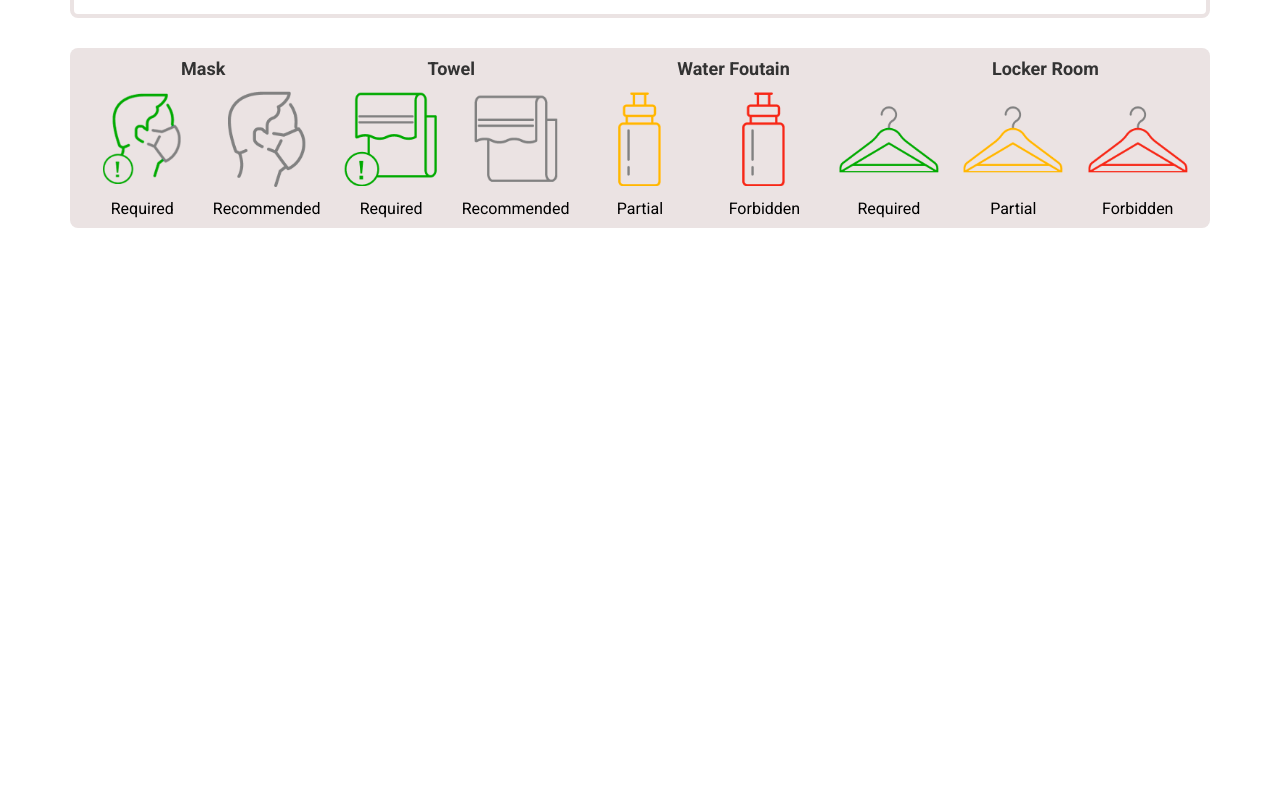
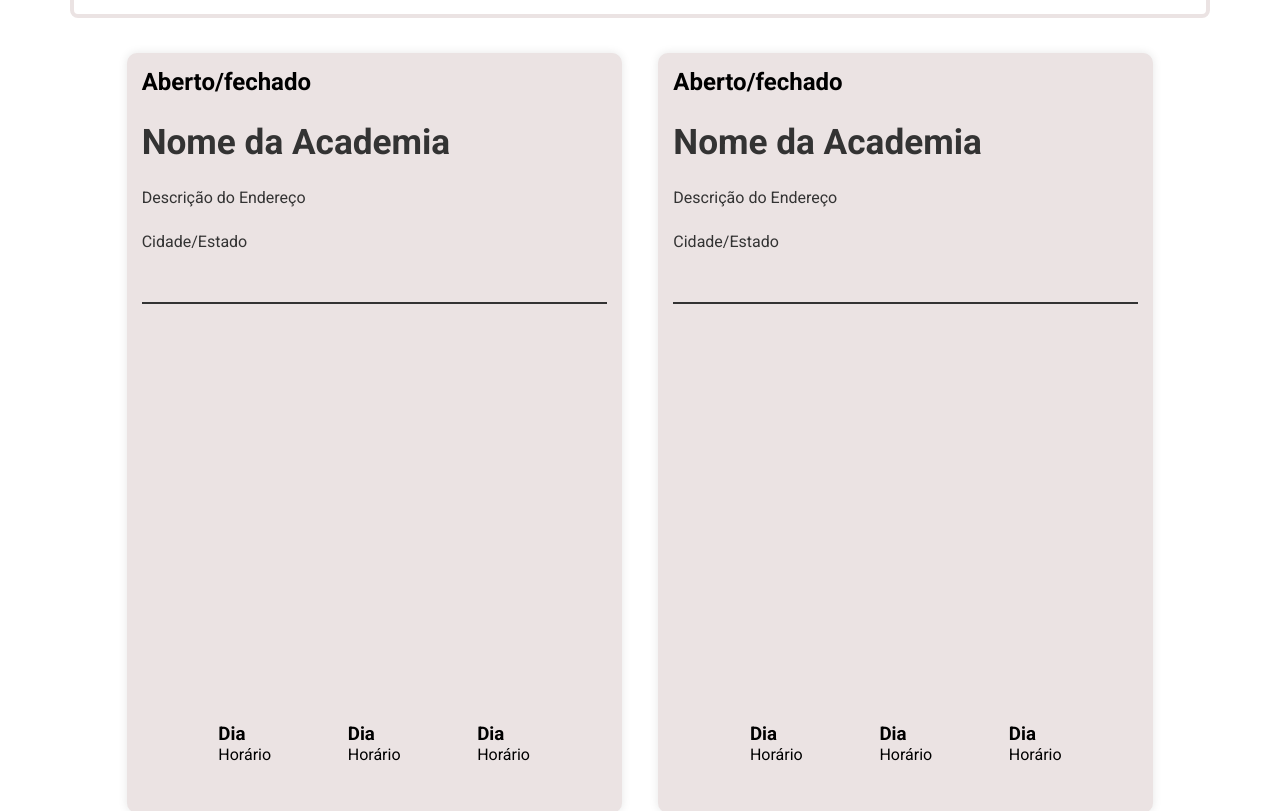
Before and after one commit to SrLuc/SmartFit-Challenger, a React (Vite) app: page / in a window 1280 px wide. Shown: the part 840-1651 px from the top of the page. Before the commit the page ends 1098 px from the top, so only its background shows below. Built offline with nearby package versions, Linux system fonts and the light colour scheme.

Commit message:
feat: add GymItem component; Style: Styling GymItem component and GymPanelComponetn

```diff
--- a/src/App.tsx
+++ b/src/App.tsx
@@ -2,6 +2,8 @@ import Header from "./components/Header/Header";
 import Heading from "./components/Heading/Heading";
 import Panel from "./components/Panel/Panel";
 import Conducts from "./components/Conducts/ConductPanel";
+import Gyms from "./components/Gyms/Panel";
+
 
 const App = () => {
   return (
@@ -9,7 +11,7 @@ const App = () => {
       <Header />
       <Heading />
       <Panel />
-      <Conducts />
+      <Gyms />
     </>
   );
 };
--- a/src/components/Conducts/styles.ts
+++ b/src/components/Conducts/styles.ts
@@ -6,7 +6,7 @@ export const StyledConductPanel = styled.section`
   background-color: var(--light-grey);
   padding: 10px;
 
-  @media (max-width: 1200px) {
+  @media (max-width: 1100px) {
     flex-direction: column;
     height: auto;
     background-color: transparent;
@@ -14,6 +14,7 @@ export const StyledConductPanel = styled.section`
     section {
       display: flex;
       flex-direction: column;
+      align-items: center;
     }
 
     div {
--- /dev/null
+++ b/src/components/Gyms/Gym.tsx
@@ -0,0 +1,39 @@
+import * as S from "./styles";
+
+const Gym = ({}) => {
+  return (
+    <S.StyledGymItem>
+      <div className="section1">
+        <h2>Aberto/fechado</h2>
+        <h1>Nome da Academia</h1>
+        <p>Descrição do Endereço</p>
+        <p>Cidade/Estado</p>
+      </div>
+      <hr />
+      <div className="section2">
+        <img src="" alt="" />
+        <img src="" alt="" />
+        <img src="" alt="" />
+        <img src="" alt="" />
+      </div>
+      <div className="section3">
+        <ul>
+          <li>
+            <h3>Dia</h3>
+            <p>Horário</p>
+          </li>
+          <li>
+            <h3>Dia</h3>
+            <p>Horário</p>
+          </li>
+          <li>
+            <h3>Dia</h3>
+            <p>Horário</p>
+          </li>
+        </ul>
+      </div>
+    </S.StyledGymItem>
+  );
+};
+
+export default Gym;
--- /dev/null
+++ b/src/components/Gyms/Panel.tsx
@@ -0,0 +1,17 @@
+import * as S from "./styles";
+import Container from "../UIelements/ContainerFlex";
+import Gym from "./Gym";
+
+const Panel = ({}) => {
+  return (
+    <Container>
+      <S.StyledGymPanel>
+        <Gym />
+        <Gym />
+        <Gym />
+      </S.StyledGymPanel>
+    </Container>
+  );
+};
+
+export default Panel;
--- /dev/null
+++ b/src/components/Gyms/styles.ts
@@ -0,0 +1,79 @@
+import styled from "styled-components";
+
+export const StyledGymPanel = styled.main`
+  width: 100%;
+  height: 800px;
+  margin: 0 70px;
+  padding: 20px;
+
+  display: flex;
+  justify-content: space-evenly;
+  flex-wrap: wrap;
+
+  @media (max-width: 1100px) {
+  }
+`;
+
+export const StyledGymItem = styled.div`
+  width: 32%;
+  height: 100%;
+  margin: 15px 0;
+  padding: 15px;
+  border-radius: 10px;
+  background-color: var(--light-grey);
+  box-shadow: 0 0 10px 0 rgba(0, 0, 0, 0.1);
+
+  display: flex;
+  flex-direction: column;
+  justify-content: space-between;
+
+  .section1 {
+    display: flex;
+    flex-direction: column;
+    justify-content: space-between;
+    height: 25%;
+
+    h1 {
+      color: var(--dark-grey);
+      font-size: 2.2rem;
+    }
+
+    p {
+      color: var(--dark-grey);
+      text-align: justify;
+      font-size: 1rem;
+    }
+  }
+
+  hr {
+    margin: 10px 0;
+    border: 1px solid var(--dark-grey);
+  }
+
+  .section2 {
+    height: 40%;
+  }
+
+  .section3 {
+    height: 15%;
+    ul {
+      list-style: none;
+      display: flex;
+      justify-content: space-evenly;
+      align-items: center;
+      height: 100%;
+    }
+  }
+
+  @media (max-width: 1300px) {
+    width: 45%;
+    height: 100%;
+    margin: 15px 0;
+  }
+
+  @media (max-width: 1000px) {
+    width: 75%;
+    height: 100%;
+    margin: 15px 0;
+  }
+`;
```
